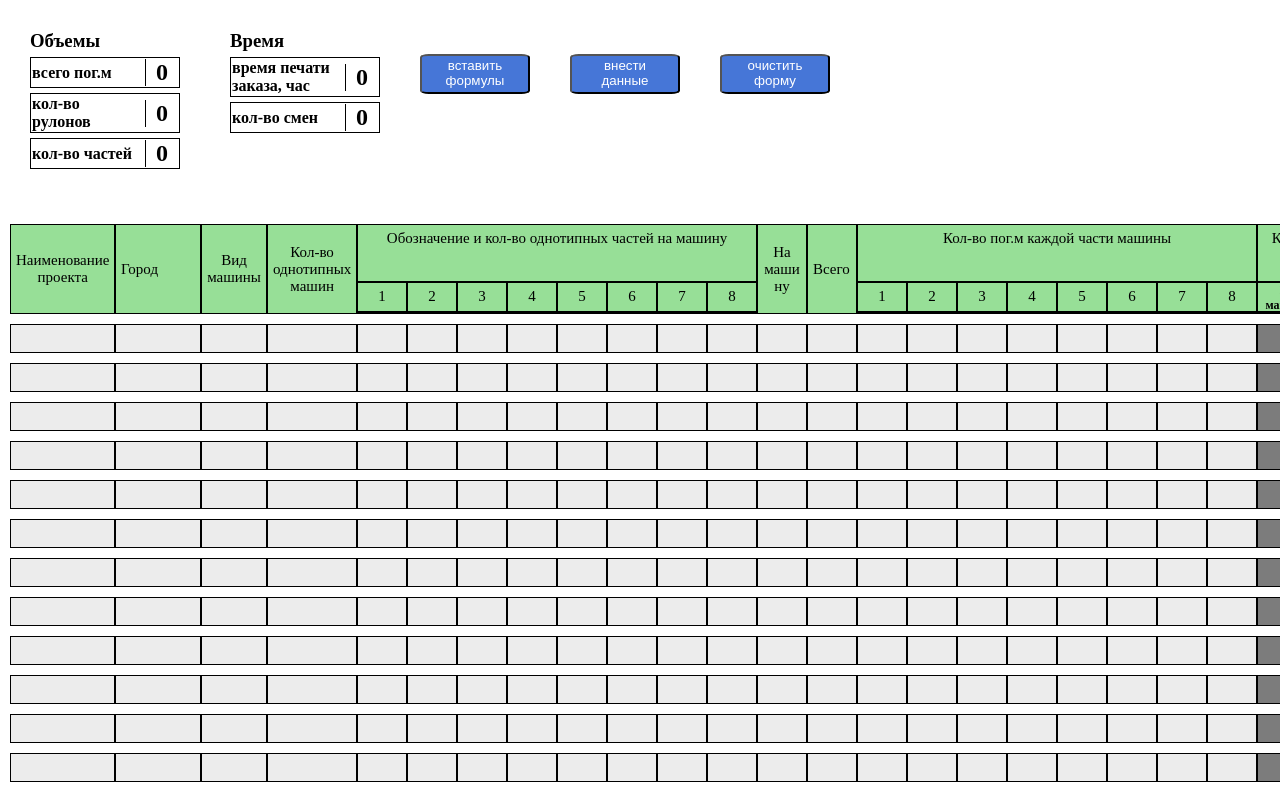
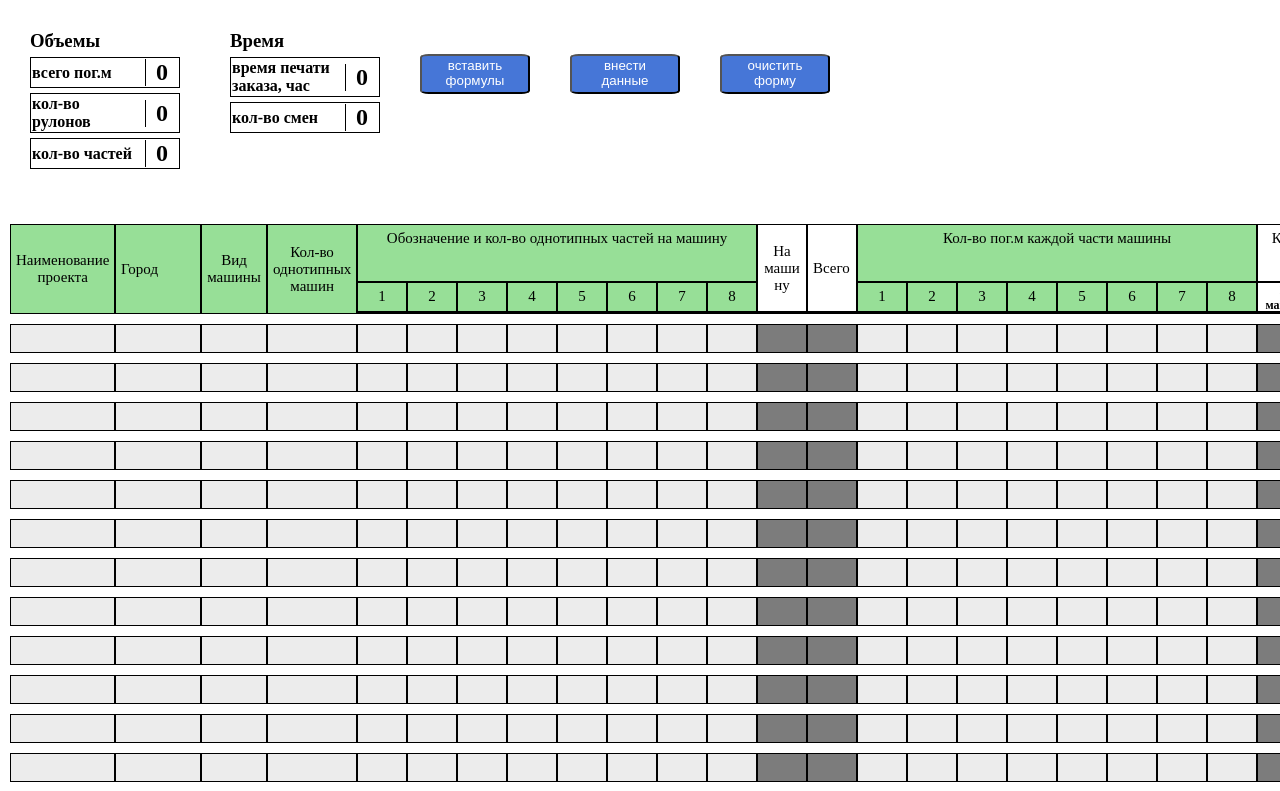
Before and after one commit to umer134/SV_Table_CRM, a React (Vite) app: page / in a window 1280 px wide. Shown: the top 791 px of the page. Built offline with nearby package versions, Linux system fonts and the light colour scheme.

Commit message:
real normal backgrounds

```diff
--- a/src/App.css
+++ b/src/App.css
@@ -136,12 +136,28 @@ p{
 .on-machine, .everything{
   min-width: 50px;
   max-width: 50px;
+}
 
+.form-boxes .container .on-machine, .form-boxes .container .everything{
+  background: white;
+  border-bottom: 3px solid;
 }
 
 .quantity-pogM, .rolls{
   min-width: 110px;
   max-width: 110px;
+}
+
+.form-boxes .container .quantity-pogM,
+.form-boxes .container .quant-pog-on-car,
+.form-boxes .container .quant-all,
+.form-boxes .container .rolls,
+.form-boxes .container .on-car,
+.form-boxes .container .time-printing,
+.form-boxes .container .relays,
+.form-boxes .container .time-printing-roll,
+.form-boxes .container .checking{
+  background: white;
 }
 
 .time-printing, .relays, .time-printing-roll{
--- a/src/components/FormBoxes.jsx
+++ b/src/components/FormBoxes.jsx
@@ -36,14 +36,14 @@ const FormBoxes = () => {
                     </div>
 
                     <div className="quantity-pogM">
-                        <div>Кол-во пог.м</div>
+                        <h>Кол-во пог.м</h>
                         <div className="quant-pogM-box">
                         <div className="quant-pog-on-car">На <br/> машину</div>
                         <div className="quant-all">Всего</div>
                         </div>
                     </div>
                     <div className="rolls">
-                        <div>Рулоны</div>
+                        <h>Рулоны</h>
                         <div className="roll-boxes">
                         <div className="on-car">На машину</div>
                         <div className="quant-all">Всего</div>
--- a/src/components/formInputs/FormInputs.jsx
+++ b/src/components/formInputs/FormInputs.jsx
@@ -23,8 +23,8 @@ const FormInputs = () => {
                     <input type="text" name="mach_pary-input_6" className="mach_party-input"/>
                     <input type="text" name="mach_pary-input_7" className="mach_party-input"/>
                     <input type="text" name="mach_pary-input_8" className="mach_party-input"/>
-                    <input type="text" className="on-machine-input"/>
-                    <input type="text" className="everything-input"/>
+                    <div className="on-machine-input"></div>
+                    <div className="everything-input"></div>
                     <input type="text" name="machPogm_pary-input_1" className="machPogm_party-input"/>
                     <input type="text" name="machPogm_pary-input_2" className="machPogm_party-input"/>
                     <input type="text" name="machPogm_pary-input_3" className="machPogm_party-input"/>
--- a/src/components/formInputs/formInputs.css
+++ b/src/components/formInputs/formInputs.css
@@ -43,6 +43,17 @@
 .quant-mach_type-input{
     min-width: 90px;
     max-width: 90px;
+}
+
+.on-machine-input, .everything-input{
+    height: 29px;
+    min-width: 50px;
+    max-width: 50px;
+    text-align: center;
+    padding-right: 5px;
+    background: rgb(124, 124, 124);
+    border: 1px solid black;
+    color: rgb(255, 255, 255);
 }
 
 .mach_party-input, .machPogm_party-input, .on-machine-input, .everything-input{
@@ -128,3 +139,13 @@ padding-right: 5px;
     align-items: center;
     justify-content: center;
 }
+
+.material-result,
+.printer-result,
+.profile-result,
+.color-settings-result,
+.montage-result,
+.demontage-result,
+.view-result{
+    background: white !important
+}
```
